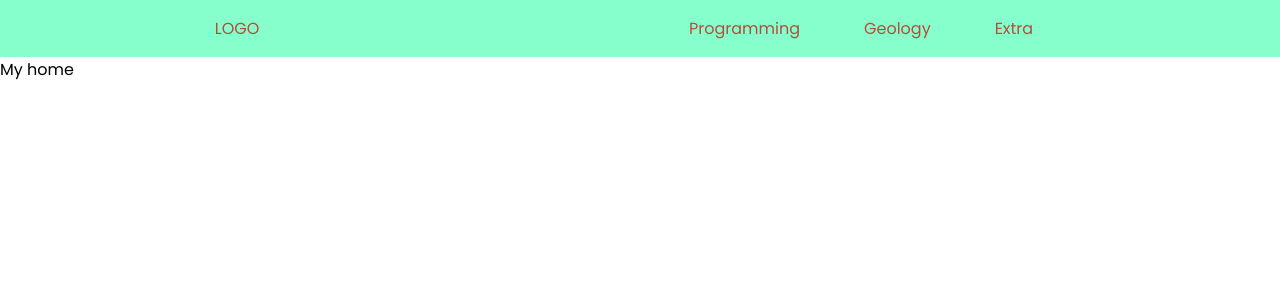
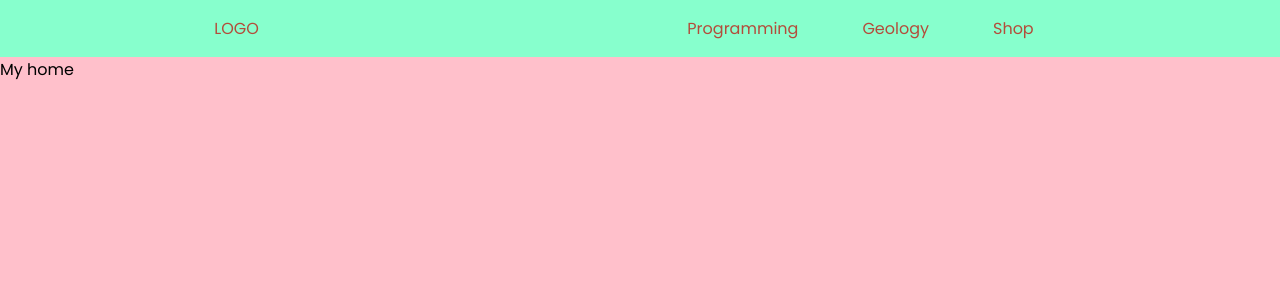
Before and after one commit to will-szeibert/my_portfolio, a React (Create React App) app: page / in a window 1280 px wide. Shown: the top 300 px of the page. Built offline with nearby package versions, Linux system fonts and the light colour scheme.

Commit message:
done sidemenu

```diff
--- a/src/data.js
+++ b/src/data.js
@@ -14,7 +14,7 @@ export const submenuLinks = [
         ]
     },
     {
-        main:'Extra',
+        main:'Shop',
         links:[
             {url:'', label:'Just an extra link :)'},
             {url:'', label:'Just an extra link :)'},
--- a/src/heading_footer/Navbar.js
+++ b/src/heading_footer/Navbar.js
@@ -12,6 +12,7 @@ const Navbar = () => {
         let BTN = e.target.getBoundingClientRect()
         let top = BTN.top + 41
         let left = BTN.left
+        console.log(left)
         openSubmenu(main, {top,left})
     }
     return (
@@ -20,7 +21,7 @@ const Navbar = () => {
             <nav>
                 <button onMouseOver={handleOver}>Programming</button>
                 <button onMouseOver={handleOver}>Geology</button>
-                <button onMouseOver={handleOver}>Extra</button>
+                <button onMouseOver={handleOver}>Shop</button>
             </nav>
             <button onClick={openSidemenu} className='sidemenu-btn'><GiHamburgerMenu /></button>
             <Submenu />
--- a/src/heading_footer/Sidemenu.js
+++ b/src/heading_footer/Sidemenu.js
@@ -1,10 +1,40 @@
 import React from 'react'
 import {useGlobalContext} from './headingContext'
+import {submenuLinks} from '../data'
+import {Link} from 'react-router-dom'
+
 const Sidemenu = () => {
     const {isSidemenuOpen, closeSidemenu} = useGlobalContext()
+
+    if(isSidemenuOpen){
+        document.body.style.overflow = 'hidden'
+    }else{
+        document.body.style.overflow = 'visible'
+    }
+
     return (
         <div className={`${isSidemenuOpen ? 'sidemenu-container show' : 'sidemenu-container'}`}>
             <button onClick={closeSidemenu} className='sidemenu-close'>X</button>
+            <div className='sidemenu-nav'>
+                {submenuLinks.map((items, index)=>{
+                    const {main, links} = items;
+                    return(
+                        <div className='sidemenu-ind' key={index}>
+                            {main}
+                            {links.map((item, index)=>{
+                                const {url, label} = item;
+                                return(
+                                    <Link onClick={closeSidemenu} className='submenu-cont' to={url} key={index}>
+                                        <div className='sidemenu-submenu'>{label}</div>
+                                    </Link>
+                                )
+                            })}
+                        </div>
+                    )
+                })}
+
+            </div>
+
         </div>
     )
 }
--- a/src/heading_footer/Submenu.js
+++ b/src/heading_footer/Submenu.js
@@ -9,7 +9,7 @@ const Submenu = () => {
         let cont = container.current.style
         cont.top = `${top}px`;
         cont.left = `${left}px`;
-        console.log(cont.left)
+
     },[left])
 
 
--- a/src/heading_footer/headingStyle.css
+++ b/src/heading_footer/headingStyle.css
@@ -76,6 +76,21 @@ SIDEMENU
     margin:1rem;
 }
 
+.sidemenu-nav{
+    text-align: center;
+
+}
+.sidemenu-ind{
+    margin-top:2rem;
+}
+
+.sidemenu-submenu{
+    color:var(--d-brown);
+}
+.sidemenu-submenu:hover{
+    color:var(--dark)
+}
+
 .show{
     display:block;
 }
--- a/src/home/Home.js
+++ b/src/home/Home.js
@@ -1,8 +1,8 @@
 import React from 'react'
-
+import './homeStyle.css'
 const Home = () => {
     return (
-        <div>
+        <div className='home-container'>
             My home
         </div>
     )
--- /dev/null
+++ b/src/home/homeStyle.css
@@ -0,0 +1,4 @@
+.home-container{
+    height:2000px;
+    background:pink;
+}
```
